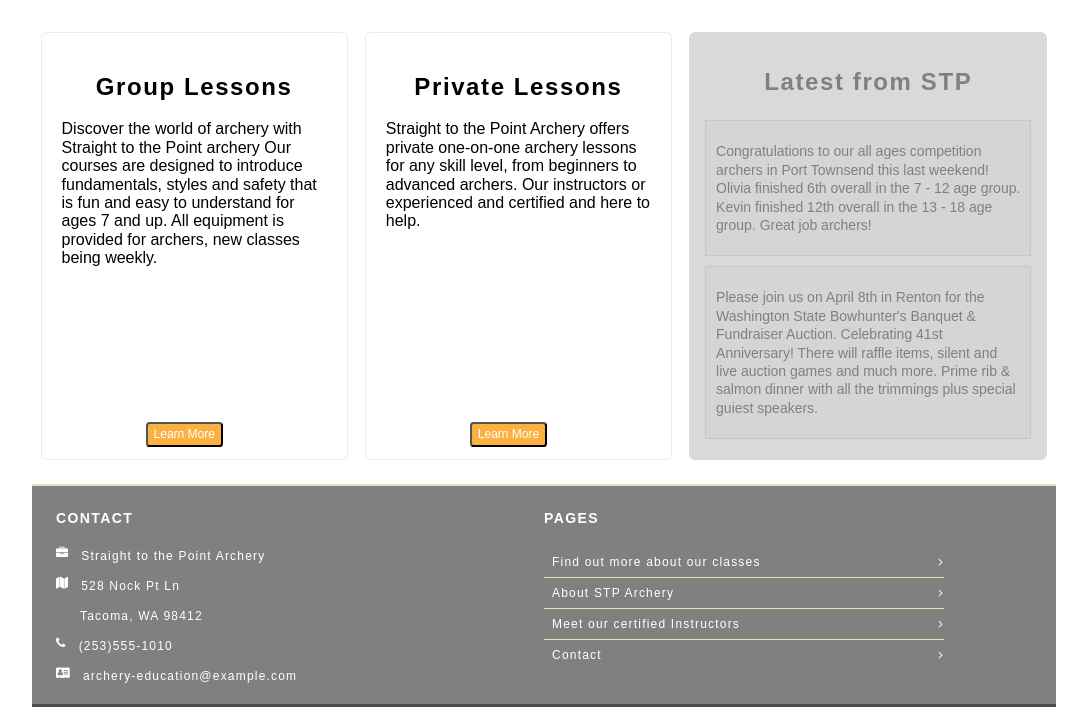
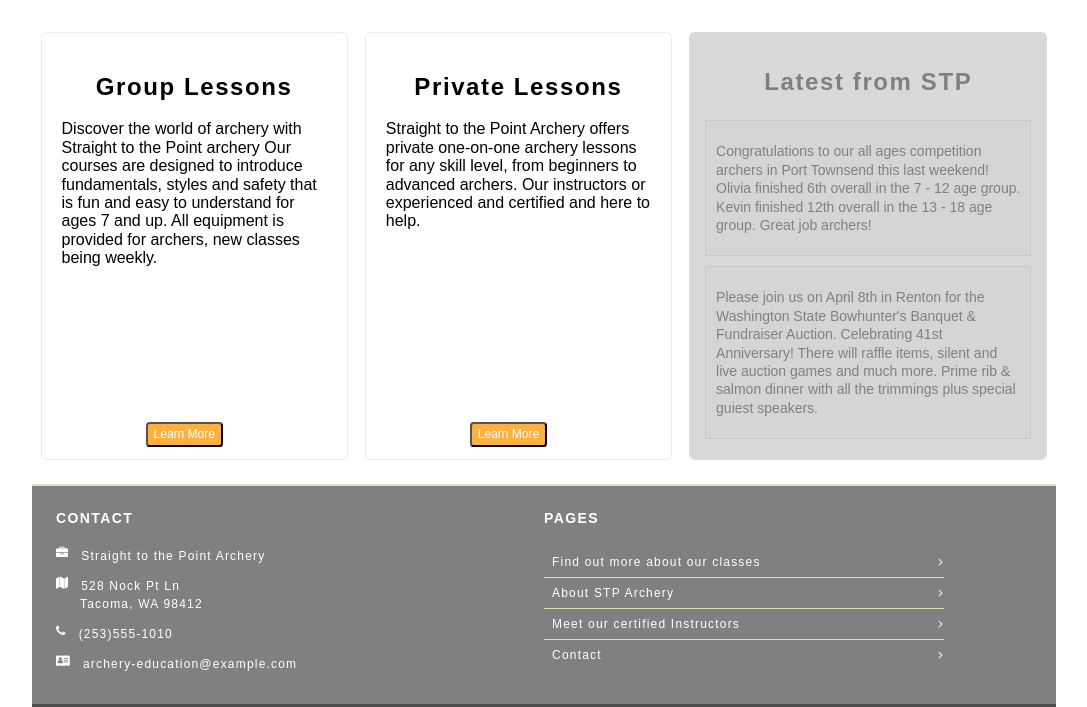
Before and after one commit to Keonei/stp-archery, a plain HTML site: page index.html in a window 1280 px wide. Shown: the part 561-1268 px from the top of the page, without its empty margins (96-1183 px from the left). Drawn offline with Linux system fonts and the light colour scheme.

Commit message:
validation edits

```diff
--- a/index.html
+++ b/index.html
@@ -75,18 +75,18 @@
       <footer>
         <div class="col">
           <h3>Contact</h3>
-            <address>
-              <ul>
-                <li><i class="fa fa-briefcase" aria-hidden="true"></i></li><p>Straight to the Point Archery</p>
+          <address>
+            <ul>
+              <li><i class="fa fa-briefcase" aria-hidden="true"></i>Straight to the Point Archery</li>
 
-                <li><i class="fa fa-map" aria-hidden="true"></i></li><p>528 Nock Pt Ln</p>
-                <p><span class="address">Tacoma, WA 98412</span></p></li>
+              <li><i class="fa fa-map" aria-hidden="true"></i>528 Nock Pt Ln
+              <P><span class="address">Tacoma, WA 98412</span></li>
 
-                <li><i class="fa fa-phone" aria-hidden="true"></i></li><p>(253)555-1010</p>
+              <li><i class="fa fa-phone" aria-hidden="true"></i>(253)555-1010</li>
 
-                <li><i class="fa fa-address-card" aria-hidden="true"></i></li><p><a href="mailto:archery-education@example.com">archery-education@example.com</a></p>
-              </ul>
-            </address>
+              <li><i class="fa fa-address-card" aria-hidden="true"></i><a href="mailto:archery-education@example.com">archery-education@example.com</a></li>
+            </ul>
+          </address>
         </div>
         <div class="col">
           <h3>Pages</h3>
--- a/styles/stylesheet.css
+++ b/styles/stylesheet.css
@@ -430,9 +430,12 @@ address i {
   margin-left: 2em;
 }
 
+address p {
+  margin-top: 0;
+}
 
-address p + p {
-  margin-top: .5em;
+address li + li {
+  margin-top: 1em;
 }
 
 address a {
```
Also changed, not shown: about.html (+5 -5 lines), classes.html (+6 -6 lines), instructors.html (+5 -5 lines).
